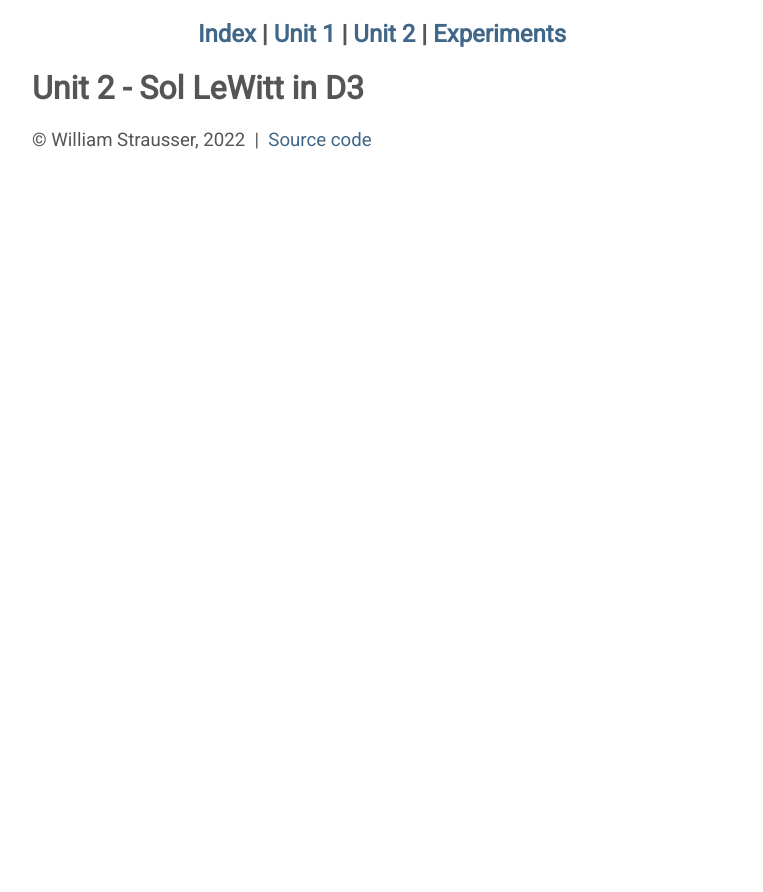
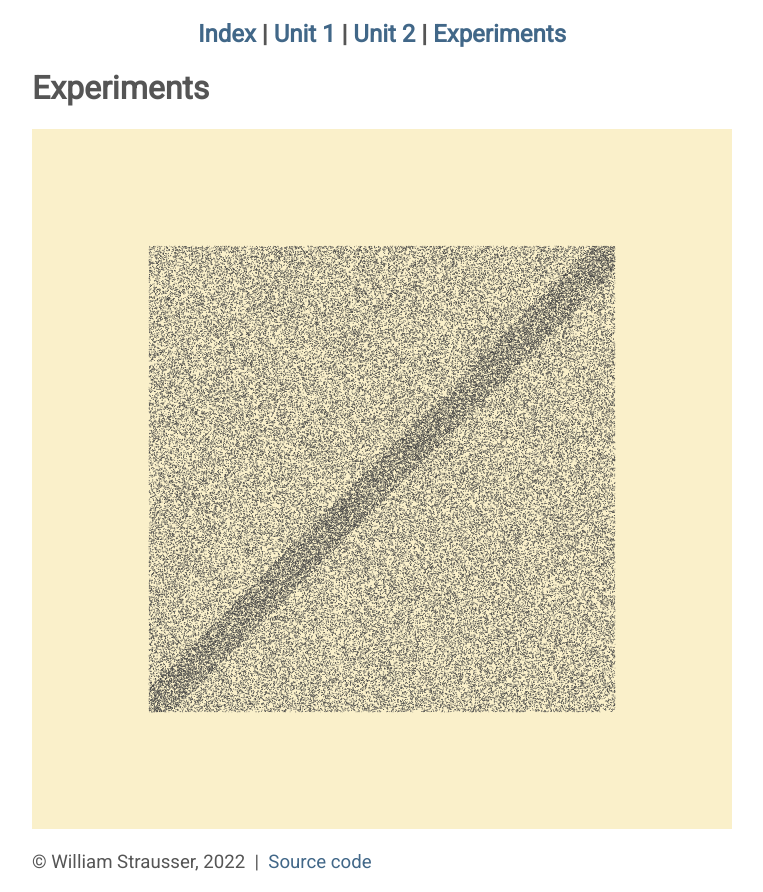
Before and after one commit to wstrausser/d3_dataviz, a Flask app: page /experiments in a window 1280 px wide. Shown: the whole page, without its empty margins (258-1021 px from the left). Before the commit the page ends 149 px from the top, so only its background shows below. Run offline with Flask 2, Linux system fonts and the light colour scheme.

Commit message:
Created new experimental svg

```diff
--- a/d3_dataviz/static/experiments/experiment1.js
+++ b/d3_dataviz/static/experiments/experiment1.js
@@ -0,0 +1,77 @@
+const width = document.querySelector('#content').offsetWidth;
+const height = width;
+const xPad = width/6;
+const yPad = height/6;
+const points = 200000;
+const pointSize = 0.5;
+
+const fig = d3.select('#content')
+    .append('svg')
+    .attr('class', 'fig')
+    .attr('width', width)
+    .attr('height', height);
+
+const bg = fig.append('rect')
+    .attr('class', 'bg')
+    .attr('x', 0)
+    .attr('y', 0)
+    .attr('width', width)
+    .attr('height', height);
+
+const ax = d3.select('.fig')
+    .append('svg')
+    .attr('class', 'ax')
+    .attr('x', xPad)
+    .attr('y', yPad)
+    .attr('width', width-(xPad*2))
+    .attr('height', height-(yPad*2));
+
+const axWidth = ax.attr('width');
+
+const points1 = [];
+
+for (let i = 0; i < (points/2); i++) {
+    const x = Math.random();
+    const y = Math.random();
+    if (y<(1-x+.05)) {
+        points1.push({
+            x: x * ax.attr('width'),
+            y: y * ax.attr('height'),
+            r: pointSize
+        });
+    };
+};
+
+ax.append('g')
+    .selectAll('circle')
+    .data(points1)
+    .join('circle')
+    // .attr('class', 'color1')
+    .attr('cx', (d) => d.x)
+    .attr('cy', (d) => d.y)
+    .attr('r', (d) => d.r)
+    .attr('fill', '#444444');
+
+const points2 = [];
+
+for (let i = 0; i < (points/2); i++) {
+    const x = Math.random();
+    const y = Math.random();
+    if (y>(1-x-.05)) {
+        points2.push({
+            x: x * ax.attr('width'),
+            y: y * ax.attr('height'),
+            r: pointSize
+        });
+    };
+};
+
+ax.append('g')
+    .selectAll('circle')
+    .data(points2)
+    .join('circle')
+    // .attr('class', 'color2')
+    .attr('cx', (d) => d.x)
+    .attr('cy', (d) => d.y)
+    .attr('r', (d) => d.r)
+    .attr('fill', '#444444');
--- a/d3_dataviz/static/style.css
+++ b/d3_dataviz/static/style.css
@@ -69,3 +69,11 @@ body {
 .bar2:hover {
     fill: var(--primaryColor1);
 }
+
+.color1 {
+    fill: var(--primaryColor1);
+}
+
+.color2 {
+    fill: var(--primaryColor2);
+}
--- a/d3_dataviz/templates/experiments.html
+++ b/d3_dataviz/templates/experiments.html
@@ -6,7 +6,7 @@
     <body>
         {%include 'includes/banner.html' %}
         <div id="content">
-            <h1>Unit 2 - Sol LeWitt in D3</h1>
+            <h1>Experiments</h1>
         </div>
         <script src={{ url_for('static', filename='experiments/experiment1.js') }}></script>
         {%include 'includes/footer.html' %}
```
